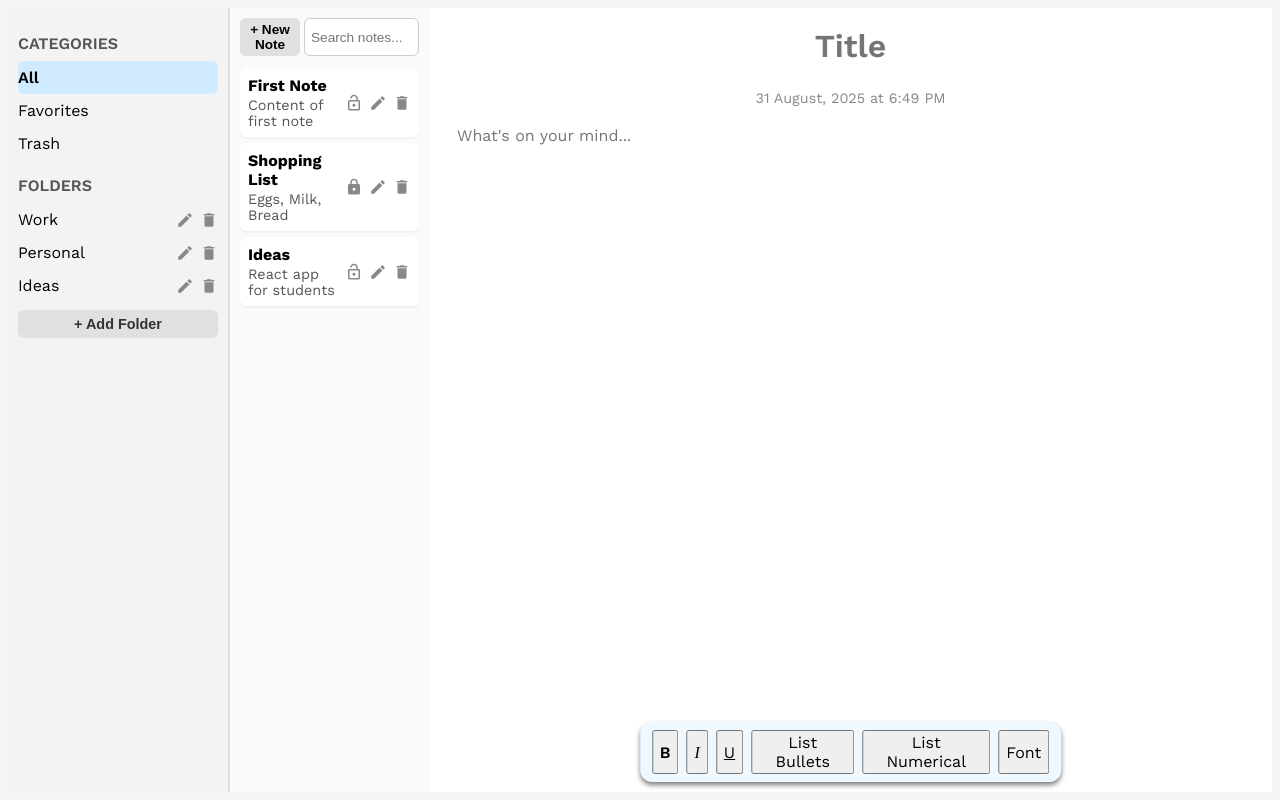
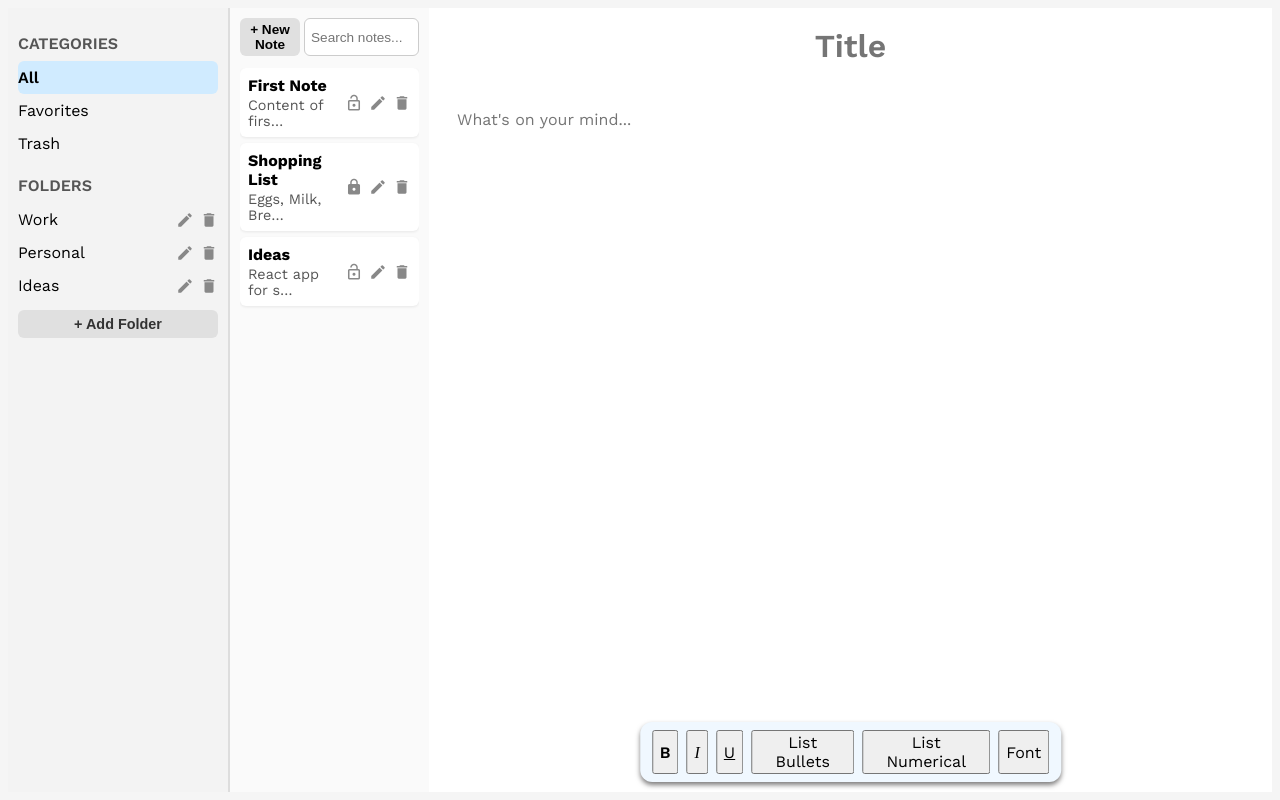
Before and after one commit to theRedKh/thinkbox-notes, a React (Vite) app in the folder client/: page / in a window 1280 px wide. Built offline with nearby package versions, Linux system fonts and the light colour scheme.

Commit message:
update for highlight part1

```diff
--- a/client/src/components/NoteForm/NoteForm.jsx
+++ b/client/src/components/NoteForm/NoteForm.jsx
@@ -1,30 +1,66 @@
-import { useState, useEffect } from "react";
+import { useEffect, useState } from "react";
 import styles from "./NoteForm.module.css";
 import Toolbar from "../Toolbar/Toolbar";
 
-export default function NoteForm() {
-    const [dateTime, setDateTime] = useState("");
+export default function NoteForm({ note, setNotes, noteIndex }) {
+  const [title, setTitle] = useState("");
+  const [content, setContent] = useState("");
 
   useEffect(() => {
-        const now= new Date();
-        const day = now.getDate();
-        const month = now.toLocaleString("en-US", { month: "long" });
-        const year = now.getFullYear();
-        const time = now.toLocaleString("en-US", {
-            hour: "numeric",
-            minute: "2-digit",
-            hour12: true,
+    if (note) {
+      setTitle(note.title);
+      setContent(note.content);
+    } else {
+      setTitle("");
+      setContent("");
+    }
+  }, [note]);
+
+  const handleTitleChange = (e) => {
+    setTitle(e.target.value);
+    if (noteIndex !== null) {
+      setNotes((prev) => {
+        const copy = [...prev];
+        copy[noteIndex].title = e.target.value;
+        return copy;
       });
+    }
+  };
 
-        const formatted = `${day} ${month}, ${year} at ${time}`;
-        setDateTime(formatted);
-    }, []);
+  const handleContentChange = (e) => {
+    setContent(e.target.value);
+    if (noteIndex !== null) {
+      setNotes((prev) => {
+        const copy = [...prev];
+        copy[noteIndex].content = e.target.value;
+        return copy;
+      });
+    }
+  };
 
   return (
     <div className={styles.container}>
-            <input placeholder="Title" className={styles.title}/>
-            <p className={styles.dateTime}>{dateTime}</p>
-            <textarea className={styles.noteArea} placeholder="What's on your mind..."></textarea>
+      <input
+        placeholder="Title"
+        className={styles.title}
+        value={title}
+        onChange={handleTitleChange}
+      />
+      <p className={styles.dateTime}>
+        {note && note.created.toLocaleString("en-US", {
+          day: "2-digit",
+          month: "long",
+          year: "numeric",
+          hour: "numeric",
+          minute: "2-digit",
+        })}
+      </p>
+      <textarea
+        className={styles.noteArea}
+        placeholder="What's on your mind..."
+        value={content}
+        onChange={handleContentChange}
+      />
       <Toolbar/>
     </div>
   );
--- a/client/src/components/NotesList/NotesList.jsx
+++ b/client/src/components/NotesList/NotesList.jsx
@@ -76,7 +76,14 @@ export default function NotesList({ notes, setNotes, onEdit }) {
           <li key={index} className={styles.noteItem}>
             <div className={styles.noteText}>
               <strong>{highlightMatch(note.title)}</strong>
-              <p>{highlightMatch(note.content)}</p>
+              <p>
+                {highlightMatch(
+                    note.content.length > 15
+                    ? note.content.slice(0, 15) + "…"
+                    : note.content
+                )}
+                </p>
+
             </div>
             <div className={styles.noteIcons}>
               <span
```
Lines whose indentation alone changed are shown as unchanged.
